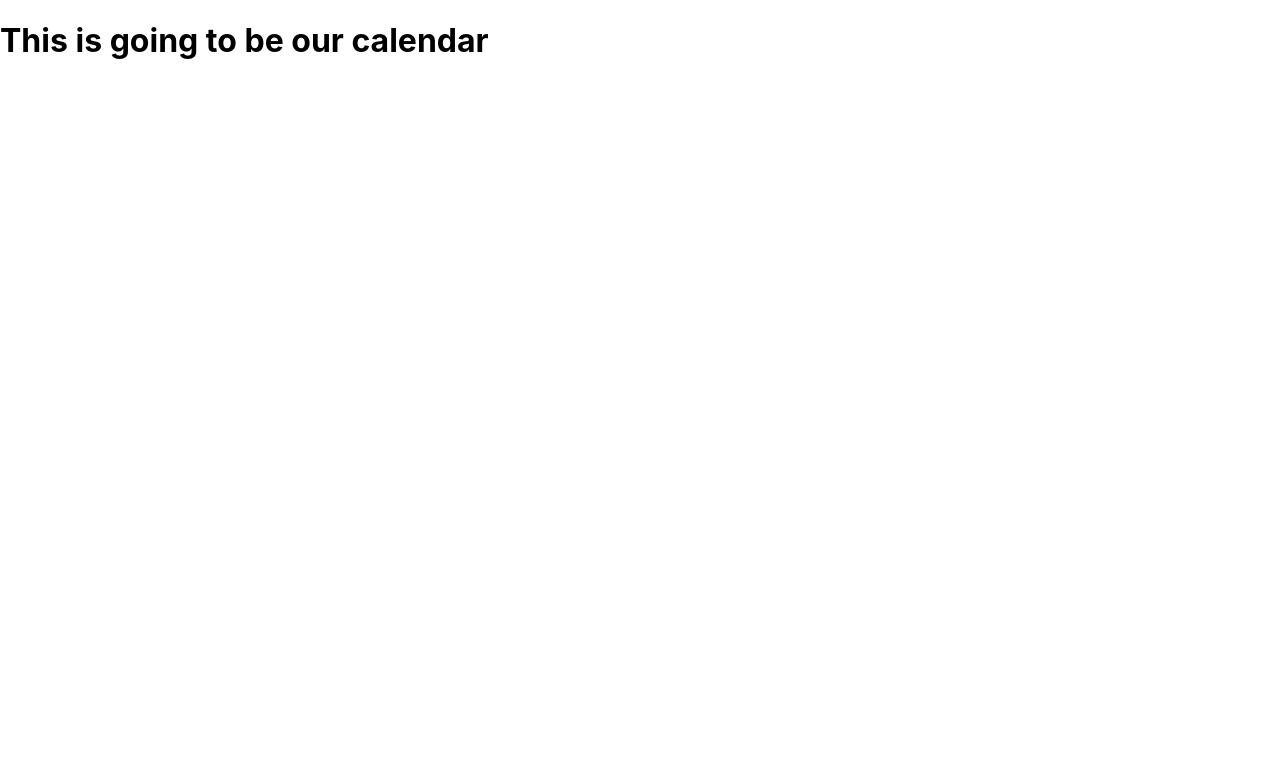
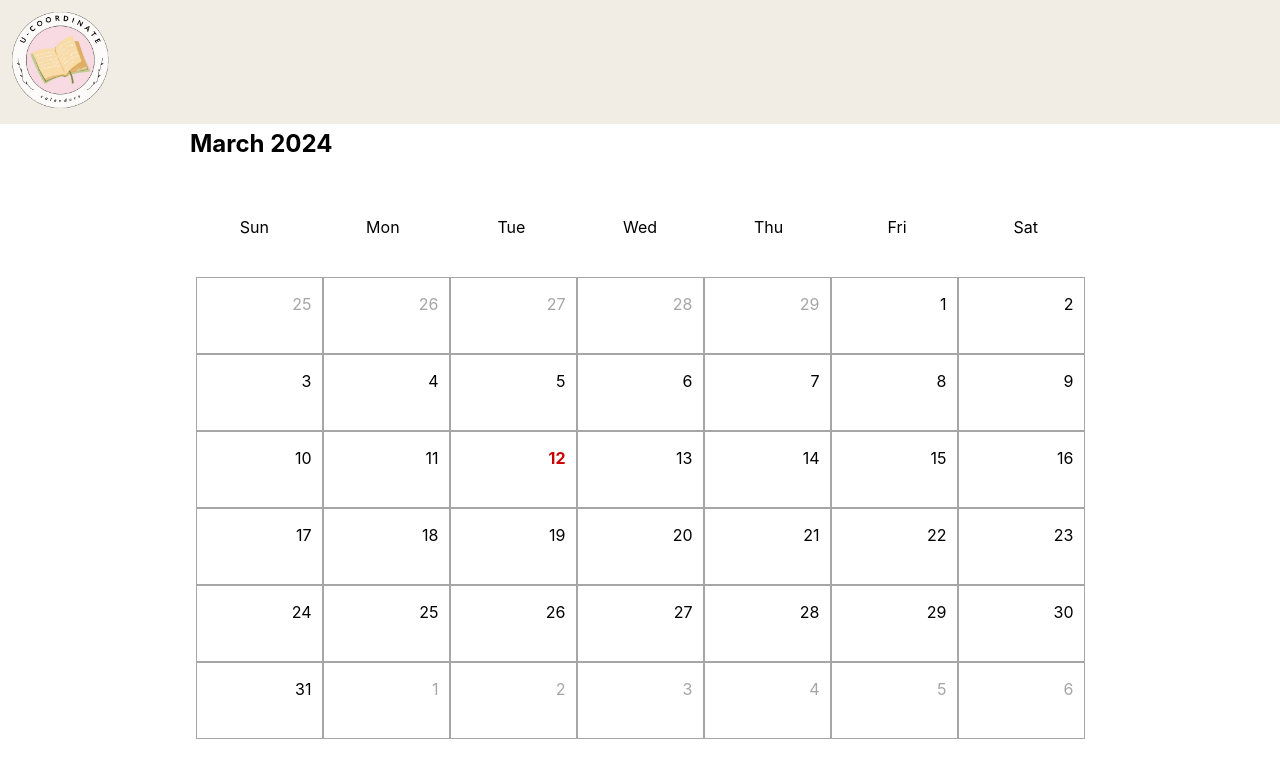
Before and after one commit to hhussain4/U-Coordinate, a React (Vite) app: page /calendar in a window 1280 px wide. Shown: the top 778 px of the page. Built offline with nearby package versions, Linux system fonts and the light colour scheme; the HTML template or start-up script is replaced by a standard one.

Commit message:
CalendarView created

```diff
--- a/src/App.tsx
+++ b/src/App.tsx
@@ -1,5 +1,5 @@
 import { BrowserRouter, Routes, Route } from 'react-router-dom';
-import Calendar from './pages/Calendar';
+import Calendar from './pages/CalendarView';
 
 function App() {
   // make index element whatever we decide to be the home page
--- /dev/null
+++ b/src/components/Calendar-days.tsx
@@ -0,0 +1,62 @@
+import React from 'react';
+
+export interface CalendarDay {
+    currentMonth: boolean;
+    date: Date;
+    month: number;
+    number: number;
+    selected: boolean;
+    year: number;
+}
+
+interface CalendarDaysProps {
+    day: Date;
+    changeCurrentDay: (day: CalendarDay) => void;
+}
+
+const CalendarDays: React.FC<CalendarDaysProps> = (props) => {
+    let firstDayOfMonth = new Date(props.day.getFullYear(), props.day.getMonth(), 1);
+    let weekdayOfFirstDay = firstDayOfMonth.getDay();
+    let currentDays: CalendarDay[] = [];
+
+    for (let day = 0; day < 42; day++) {
+        if (day === 0 && weekdayOfFirstDay === 0) {
+            firstDayOfMonth.setDate(firstDayOfMonth.getDate() - 7);
+        } else if (day === 0) {
+            firstDayOfMonth.setDate(firstDayOfMonth.getDate() + (day - weekdayOfFirstDay));
+        } else {
+            firstDayOfMonth.setDate(firstDayOfMonth.getDate() + 1);
+        }
+
+        let calendarDay: CalendarDay = {
+            currentMonth: (firstDayOfMonth.getMonth() === props.day.getMonth()),
+            date: new Date(firstDayOfMonth),
+            month: firstDayOfMonth.getMonth(),
+            number: firstDayOfMonth.getDate(),
+            selected: (firstDayOfMonth.toDateString() === props.day.toDateString()),
+            year: firstDayOfMonth.getFullYear()
+        }
+
+        currentDays.push(calendarDay);
+    }
+
+    const handleDayClick = (day: CalendarDay) => {
+        props.changeCurrentDay(day);
+    }
+
+    return (
+        <div className="table-content">
+            {currentDays.map((day) => (
+                <div
+                    key={day.date.toISOString()}
+                    className={"calendar-day" + (day.currentMonth ? " current" : "") + (day.selected ? " selected" : "")}
+                    onClick={() => handleDayClick(day)}
+                >
+                    <p>{day.number}</p>
+                </div>
+            ))}
+        </div>
+    );
+}
+
+export default CalendarDays;
--- /dev/null
+++ b/src/components/Calendar.css
@@ -0,0 +1,73 @@
+.calendar {
+    width: 900px;
+        height: 600px;
+        margin: auto;
+        /* Center the calendar horizontally */
+        display: flex;
+        flex-direction: column;
+        justify-content: center;
+        /* Center the calendar vertically */
+        align-items: center;
+}
+
+.calendar-header {
+    height: 100px;
+    width: 100%;
+    display: flex;
+    align-items: center;
+}
+
+.calendar-body {
+    width: 100%;
+    flex-grow: 1;
+    display: flex;
+    flex-direction: column;
+}
+
+.table-header {
+    height: 100px;
+    width: 100%;
+    display: flex;
+    align-items: center;
+    justify-content: space-around;
+}
+
+.weekday {
+    width: 100px;
+    text-align: center;
+}
+
+.table-content {
+    width: 100%;
+    flex-grow: 1;
+    display: flex;
+    flex-wrap: wrap;
+    justify-content: center;
+    box-sizing: border-box;
+}
+
+.calendar-day {
+    width: 125px;
+    height: 75px;
+    position: relative;
+    border: 1px solid #a6a6a6;
+}
+
+.calendar-day:hover {
+    background-color: rgba(0, 0, 0, .10);
+}
+
+.calendar-day p {
+    position: absolute;
+    right: 10px;
+    color: #a6a6a6;
+}
+
+.current p {
+    color: #000000;
+}
+
+.selected p {
+    color: #cc0000;
+    font-weight: bold;
+}
--- /dev/null
+++ b/src/components/Calendar.tsx
@@ -0,0 +1,50 @@
+import React, { Component } from 'react';
+import CalendarDays, { CalendarDay } from './Calendar-days'; // Assuming the correct export from CalendarDays
+import './Calendar.css';
+
+interface CalendarProps { }
+
+interface CalendarState {
+    currentDay: Date;
+}
+
+export default class Calendar extends Component<CalendarProps, CalendarState> {
+    private readonly weekdays: string[];
+    private readonly months: string[];
+
+    constructor(props: CalendarProps) {
+        super(props);
+
+        this.weekdays = ['Sun', 'Mon', 'Tue', 'Wed', 'Thu', 'Fri', 'Sat'];
+        this.months = ['January', 'February', 'March', 'April', 'May', 'June',
+            'July', 'August', 'September', 'October', 'November', 'December'];
+
+        this.state = {
+            currentDay: new Date()
+        }
+    }
+
+    changeCurrentDay = (day: CalendarDay) => {
+        this.setState({ currentDay: new Date(day.year, day.month, day.number) });
+    }
+
+    render() {
+        return (
+            <div className="calendar">
+                <div className="calendar-header">
+                    <h2>{this.months[this.state.currentDay.getMonth()]} {this.state.currentDay.getFullYear()}</h2>
+                </div>
+                <div className="calendar-body">
+                    <div className="table-header">
+                        {
+                            this.weekdays.map((weekday) => {
+                                return <div className="weekday"><p>{weekday}</p></div>
+                            })
+                        }
+                    </div>
+                    <CalendarDays day={this.state.currentDay} changeCurrentDay={this.changeCurrentDay} />
+                </div>
+            </div>
+        )
+    }
+}
--- /dev/null
+++ b/src/components/NavBar.css
@@ -0,0 +1,29 @@
+.navbar {
+    background-color: #F1ECE4;
+    color: #030303;
+    padding: -10px 0px;
+    display: fixed;
+    justify-content: space-between;
+    align-items: center;
+}
+img{
+    width: 100px;
+    height: 100px;
+    margin: 0;
+    padding:10px;
+    border: 0px;
+
+}
+
+.navbar h1 {
+    margin: 0;
+}
+
+.navbar a {
+    color: #fff;
+    text-decoration: none;
+}
+
+.navbar a:hover {
+    text-decoration: underline;
+}
--- /dev/null
+++ b/src/components/NavBar.tsx
@@ -0,0 +1,13 @@
+import React from 'react';
+import './NavBar.css'
+const NavBar: React.FC = () => {
+    return (
+        <div className="navbar">
+
+            <img src = '../../public/logo.png'></img>
+            {/* Add navigation elements here */}
+        </div>
+    );
+}
+
+export default NavBar;
--- a/src/pages/Calendar.tsx
+++ /dev/null
@@ -1,9 +0,0 @@
-
-
-export default function Calendar() {
-    return (
-        <>
-        <h1>This is going to be our calendar</h1>
-        </>
-    )
-}
--- /dev/null
+++ b/src/pages/CalendarView.tsx
@@ -0,0 +1,15 @@
+import NavBar from '../components/NavBar';
+import React from 'react';
+import Calendar from '../components/Calendar'; // Assuming the path is correct
+
+const CalendarView: React.FC = () => {
+    return (
+        <>
+            <NavBar />
+            <Calendar />
+
+        </>
+    );
+}
+
+export default CalendarView;
```
Also changed, not shown: public/logo.png (added).
